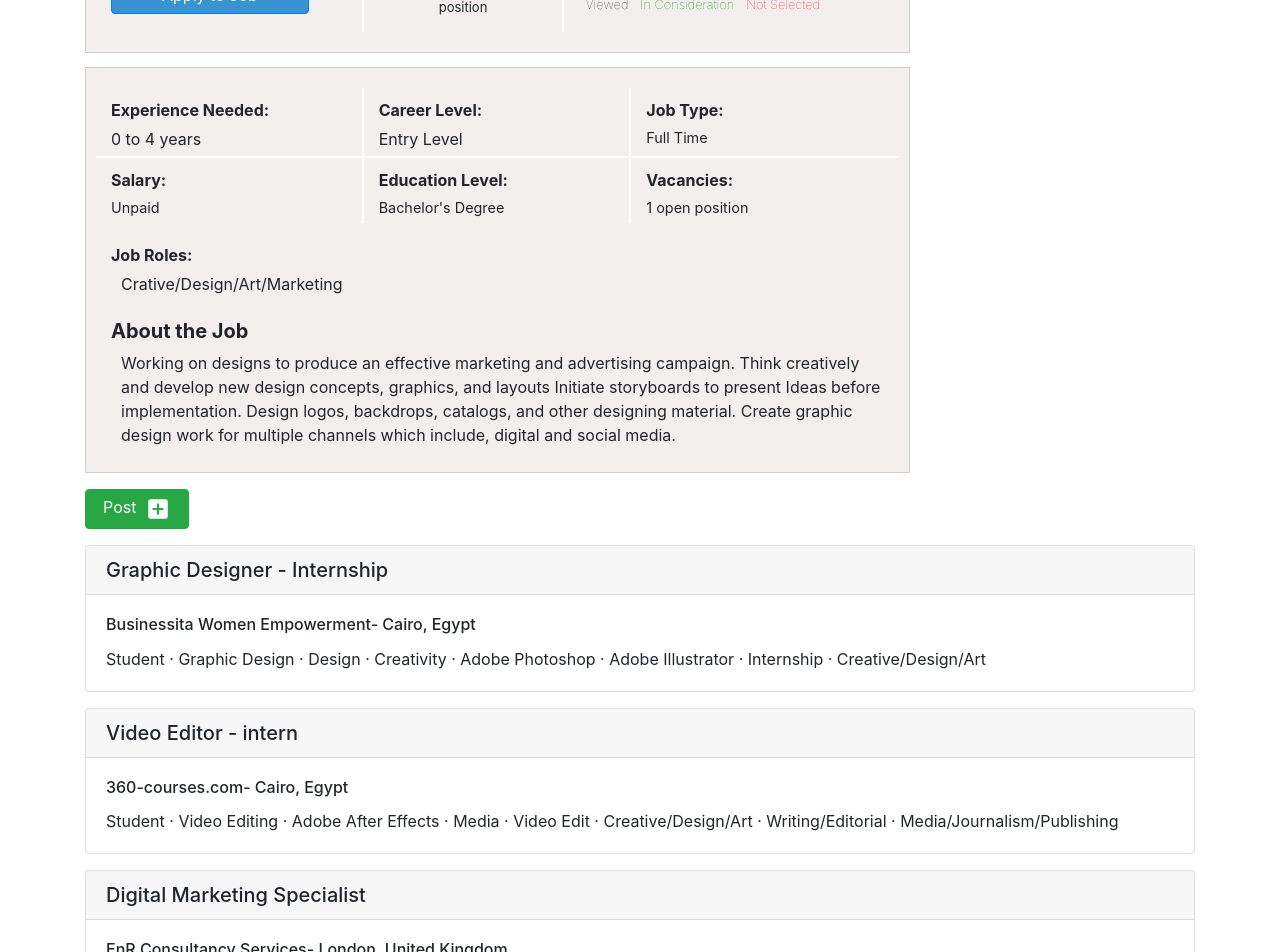
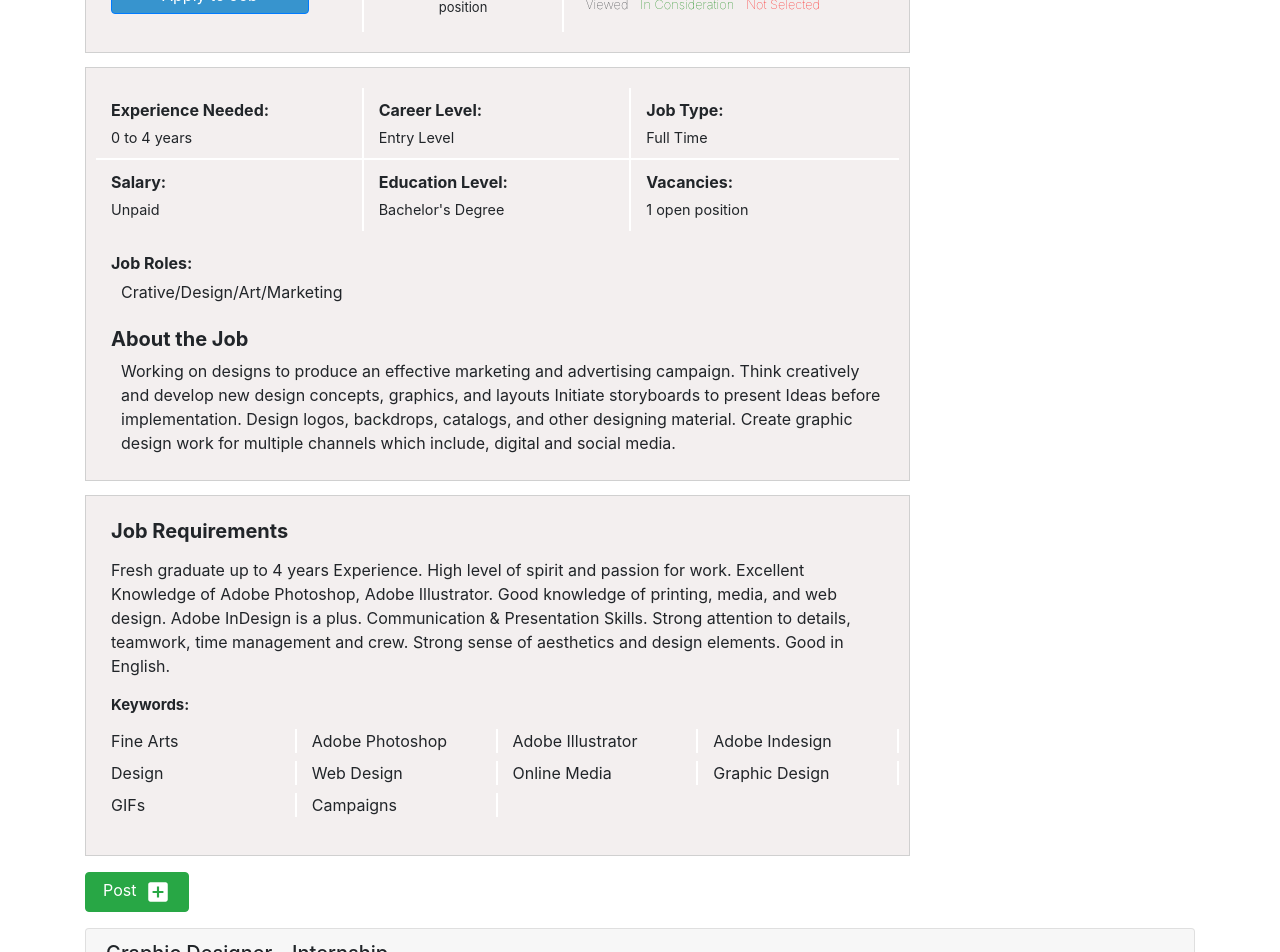
Before and after one commit to ramishenouda/WuzzufClone, a React (Create React App) app in the folder wuzzuf-clone-spa/: page /explore in a window 1280 px wide. Shown: the part 300-1252 px from the top of the page. Built offline with nearby package versions, Linux system fonts and the light colour scheme.

Commit message:
Finished Job page and full responsive

```diff
--- a/wuzzuf-clone-spa/src/components/Job-page/jobPage-container.js
+++ b/wuzzuf-clone-spa/src/components/Job-page/jobPage-container.js
@@ -23,6 +23,25 @@ class JobPage extends Component {
         Initiate storyboards to present Ideas before implementation.
         Design logos, backdrops, catalogs, and other designing material.
         Create graphic design work for multiple channels which include, digital and social media.`,
+        jobRequirements: `Fresh graduate up to 4 years Experience.
+        High level of spirit and passion for work.
+        Excellent Knowledge of Adobe Photoshop, Adobe Illustrator.
+        Good knowledge of printing, media, and web design.
+        Adobe InDesign is a plus.
+        Communication & Presentation Skills.
+        Strong attention to details, teamwork, time management and crew.
+        Strong sense of aesthetics and design elements.
+        Good in English.`,
+        keywords:['Fine Arts',
+            'Adobe Photoshop',
+            'Adobe Illustrator',
+            'Adobe Indesign',
+            'Design',
+            'Web Design',
+            'Online Media',
+            'Graphic Design',
+            'GIFs',
+            'Campaigns'],
         screenWidth: window.innerWidth,
     }
 
--- a/wuzzuf-clone-spa/src/components/Job-page/jobPage-style.css
+++ b/wuzzuf-clone-spa/src/components/Job-page/jobPage-style.css
@@ -94,6 +94,7 @@
 }
 .job-page .job-summary .requirement-content{
     font-size: 0.9em;
+    margin-bottom: 10px !important;
 }
 /*End of job-sumamry*/
 
@@ -115,6 +116,28 @@
     margin-left: 10px;
 }
 /*End of job About*/
+
+/*Start of Job Requirements*/
+.job-page .job-requirements .card-title{
+    font-size: 20px;
+    font-weight: bold;
+}
+/*End of Job Requirements*/
+
+/*Start of Job Keywords*/
+.job-page .job-keywords{
+    margin-bottom: 10px;
+}
+.job-page .job-keywords .card-title{
+    font-size: 15px;
+    font-weight: 700;
+}
+.job-page .job-keywords .keywords-content .keyword{
+    border-right: 2px solid rgb(255, 255, 255);
+    margin-bottom: 8px;
+}
+/*End of Job Keywords*/
+
 
 /*Start of Responsive*/
 @media (max-width: 992px) {
--- a/wuzzuf-clone-spa/src/components/Job-page/jobPage-view.js
+++ b/wuzzuf-clone-spa/src/components/Job-page/jobPage-view.js
@@ -61,11 +61,11 @@ function JobPage(props) {
                             <Row>
                                 <Col md={4} xs={12} className="summary-top">
                                     <p className="requirement">Experience Needed:</p>
-                                    <p className="requirementA-content"> {state.experienceNeeded} </p>
+                                    <p className="requirement-content"> {state.experienceNeeded} </p>
                                 </Col>
                                 <Col md={4} xs={12} className="summary-top">
                                     <p className="requirement">Career Level:</p>
-                                    <p className="requirementA-content"> {state.careerLevel} </p>
+                                    <p className="requirement-content"> {state.careerLevel} </p>
                                 </Col>
                                 <Col md={4} xs={12} className=" summary-top last">
                                     <p className="requirement">Job Type:</p>
@@ -97,14 +97,35 @@ function JobPage(props) {
                             <p className="requirement-content"> {state.jobAbout} </p>
                         </div>
                     </div>
+
+                    <div className="content-card">
+                        <div className="job-requirements">
+                            <div className="card-title">
+                                Job Requirements
+                            </div>
+                            <p className="requirement-content">{state.jobRequirements}</p>
+                        </div>
+
+                        <div className="job-keywords">
+                            <div className="card-title">
+                                Keywords:
+                            </div>
+                            <Row className="keywords-content">
+                                {
+                                    state.keywords.map( keyword => (
+                                        <Col key={keyword.toString()} lg={3} md={4} xs={6} className="keyword">
+                                            {keyword}
+                                        </Col>
+                                    ))
+                                }
+                            </Row>
+                        </div>
+                    </div>
                 </Col>
 
                 <Col md={3} xs={12}>
-                    <h1>Hello, how are you! hehehe</h1>
+                    <h1>Ads Coming soon...</h1>
                 </Col>
-                {
-                    console.log(state.screenWidth)
-                }
             </Row>
         </Container>
     );
```
